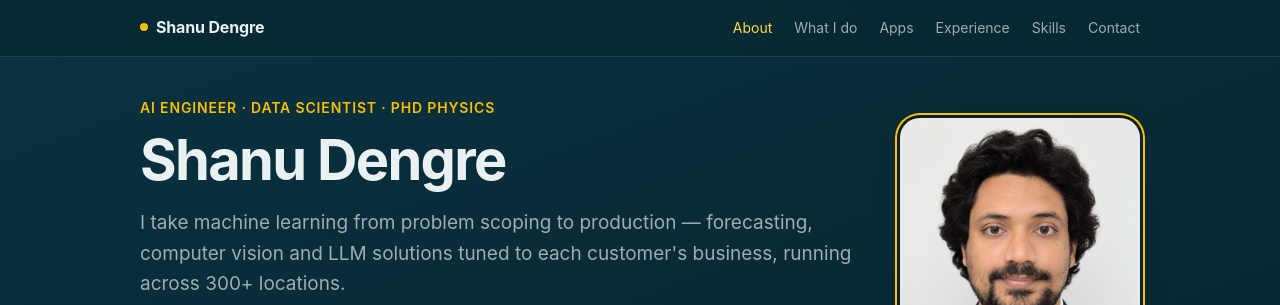
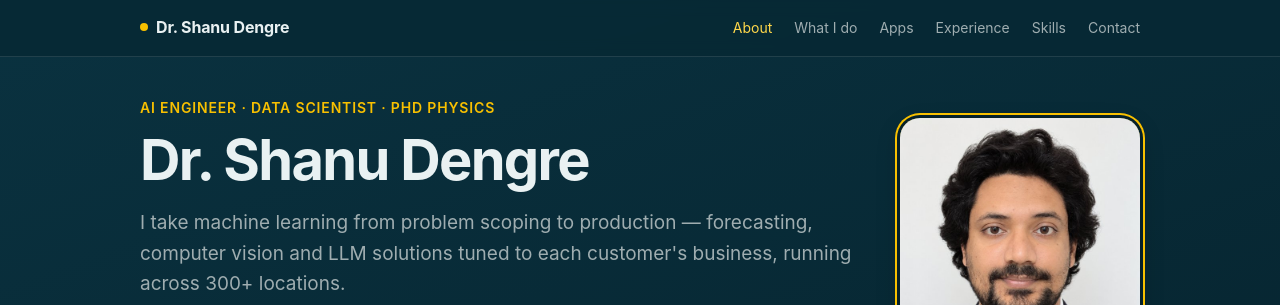
Before and after one commit to shanudengre82/shanudengre82.github.io, a plain HTML site: page index.html in a window 1280 px wide. Shown: the top 305 px of the page. Drawn offline with Linux system fonts and the light colour scheme.

Commit message:
Use 'Dr.' title in site name
Co-Authored-By: Claude Sonnet 5.5 <noreply@anthropic.com>

```diff
--- a/index.html
+++ b/index.html
@@ -3,9 +3,9 @@
 <head>
   <meta charset="utf-8">
   <meta name="viewport" content="width=device-width, initial-scale=1">
-  <title>Shanu Dengre · AI Engineer</title>
-  <meta name="description" content="Shanu Dengre — AI Engineer and Senior Data Scientist (PhD Physics). Forecasting, computer vision and LLM solutions shipped to production across 300+ locations.">
-  <meta property="og:title" content="Shanu Dengre · AI Engineer">
+  <title>Dr. Shanu Dengre · AI Engineer</title>
+  <meta name="description" content="Dr. Shanu Dengre — AI Engineer and Senior Data Scientist (PhD Physics). Forecasting, computer vision and LLM solutions shipped to production across 300+ locations.">
+  <meta property="og:title" content="Dr. Shanu Dengre · AI Engineer">
   <meta property="og:description" content="AI Engineer and Senior Data Scientist (PhD Physics). Forecasting, computer vision and LLM solutions in production.">
   <meta property="og:image" content="https://shanudengre82.github.io/assets/photo.jpg">
   <meta property="og:url" content="https://shanudengre82.github.io/">
@@ -192,7 +192,7 @@
 
 <nav>
   <div class="wrap">
-    <a class="brand" href="#top">Shanu Dengre</a>
+    <a class="brand" href="#top">Dr. Shanu Dengre</a>
     <div class="links">
       <a href="#about">About</a>
       <a href="#work">What I do</a>
@@ -208,7 +208,7 @@
   <div class="wrap hero-grid">
     <div>
       <p class="eyebrow">AI Engineer · Data Scientist · PhD Physics</p>
-      <h1>Shanu Dengre</h1>
+      <h1>Dr. Shanu Dengre</h1>
       <p class="lede">I take machine learning from problem scoping to production — forecasting, computer vision and LLM solutions tuned to each customer's business, running across 300+ locations.</p>
       <div class="actions">
         <a class="btn primary" href="assets/Shanu_Dengre_CV.pdf" target="_blank" rel="noopener">
@@ -239,7 +239,7 @@
         </span>
       </div>
     </div>
-    <img class="photo" src="assets/photo.jpg" alt="Portrait of Shanu Dengre" width="600" height="701">
+    <img class="photo" src="assets/photo.jpg" alt="Portrait of Dr. Shanu Dengre" width="600" height="701">
   </div>
   <div class="wrap">
     <div class="stats">
@@ -470,7 +470,7 @@
       <a class="btn" href="https://github.com/shanudengre82" target="_blank" rel="noopener">GitHub</a>
       <a class="btn" href="assets/Shanu_Dengre_CV.pdf" target="_blank" rel="noopener">CV (PDF)</a>
     </div>
-    <p class="fine">© <span id="year">2026</span> Shanu Dengre</p>
+    <p class="fine">© <span id="year">2026</span> Dr. Shanu Dengre</p>
   </div>
 </footer>
 
```
Also changed, not shown: 1 other file.
